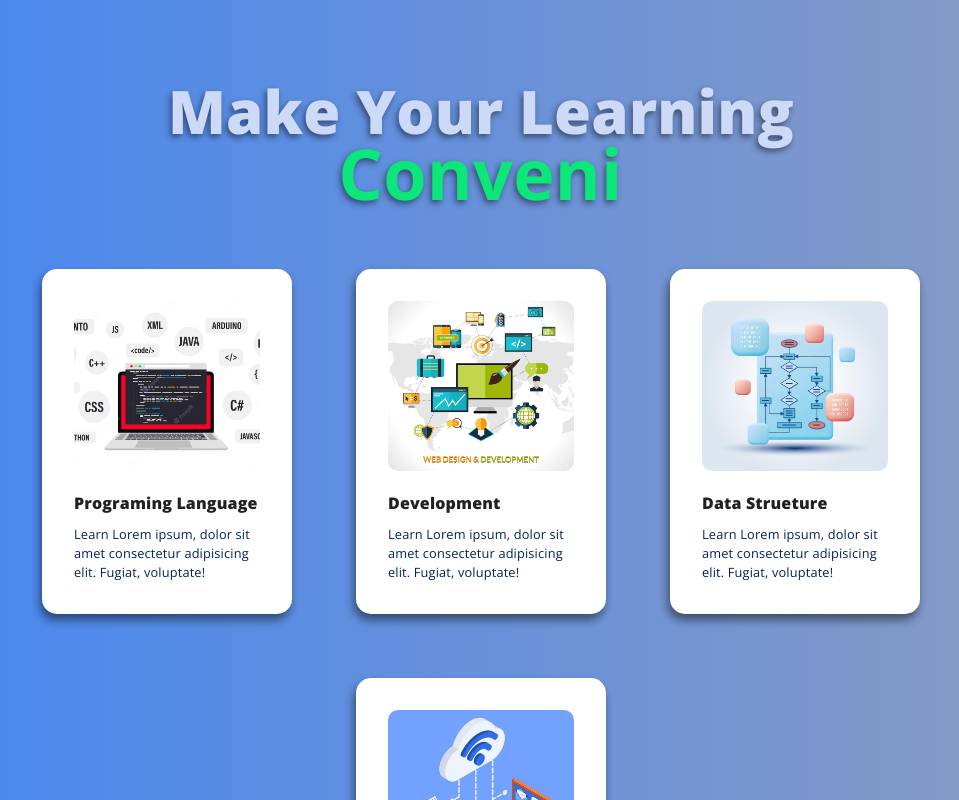
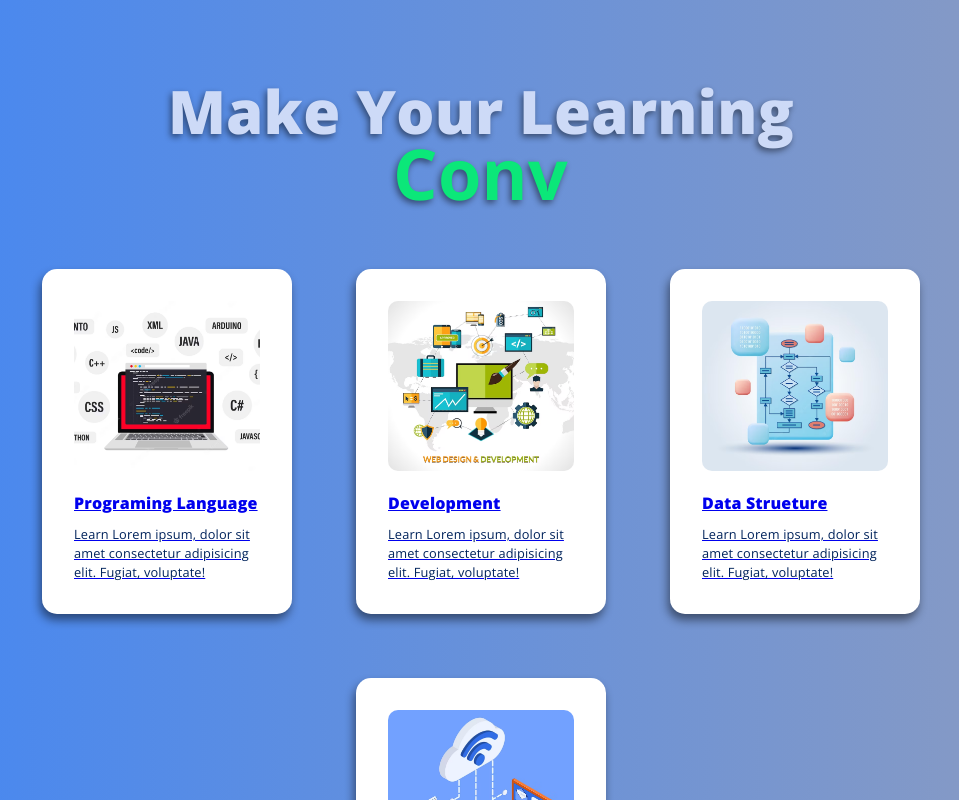
Before and after one commit to gaurbprajapati/Campus-post, a React (Create React App) app: page / in a window 1280 px wide. Shown: the part 920-1720 px from the top of the page, without its empty margins (159-1118 px from the left). Built offline with nearby package versions, Linux system fonts and the light colour scheme.

Commit message:
Fix routes

```diff
--- a/src/App.js
+++ b/src/App.js
@@ -1,22 +1,18 @@
 import React from "react";
-
+import IndexPage from "./Pages/Home/IndexPage.js";
+import NavBar from "./Pages/Home/NavBar.js";
+import { BrowserRouter, Routes, Route } from "react-router-dom";
 import Sportclub from "./club/Sportsclub.jsx";
-import Clubcard from "./Components/ClubCard/Clubcard";
-import Footer from "./Components/Footer/Footer";
-import ResourceCard from "./Components/ResourceCard/ResourceCard.jsx";
-import HeroSection from "./Pages/Home/HeroSection";
-import Navbar from "./Pages/Home/NavBar";
-
 function App() {
   return (
     <>
-      <Navbar />
-      <HeroSection />
-      <ResourceCard />
-      <Clubcard />
-      {/* <Footer /> */}
-
-      <Sportclub />
+      <BrowserRouter>
+        <NavBar />
+        <Routes>
+          <Route path="/" element={<IndexPage />} />
+          <Route path="/sportsclub" element={<Sportclub />} />
+        </Routes>
+      </BrowserRouter>
     </>
   );
 }
--- a/src/Components/Maincard/Maincard.jsx
+++ b/src/Components/Maincard/Maincard.jsx
@@ -1,6 +1,7 @@
 import React from "react";
 import { motion } from "framer-motion";
 import "./Maincard.scss";
+import { Link } from "react-router-dom";
 
 function Maincard(props) {
   return (
@@ -11,6 +12,8 @@ function Maincard(props) {
     >
       <div className="body_main">
         {props.data?.map((dataval, index) => (
+          <>
+            <Link to={dataval.link}>
               <motion.div
                 whileInView={{ opacity: 1 }}
                 whileHover={{ scale: 1.1 }}
@@ -26,6 +29,8 @@ function Maincard(props) {
                   {dataval.discription}
                 </p>
               </motion.div>
+            </Link>
+          </>
         ))}
       </div>
     </motion.div>
--- /dev/null
+++ b/src/Pages/Home/IndexPage.js
@@ -0,0 +1,16 @@
+import React from "react";
+import HeroSection from "./HeroSection";
+import ResourceCard from "../../Components/ResourceCard/ResourceCard";
+import Clubcard from "../../Components/ClubCard/Clubcard";
+
+const IndexPage = () => {
+  return (
+    <>
+      <HeroSection />
+      <ResourceCard />
+      <Clubcard />
+    </>
+  );
+};
+
+export default IndexPage;
```
Also changed, not shown: src/Layout.js (+6 -1 lines). Lines whose indentation alone changed are shown as unchanged.
